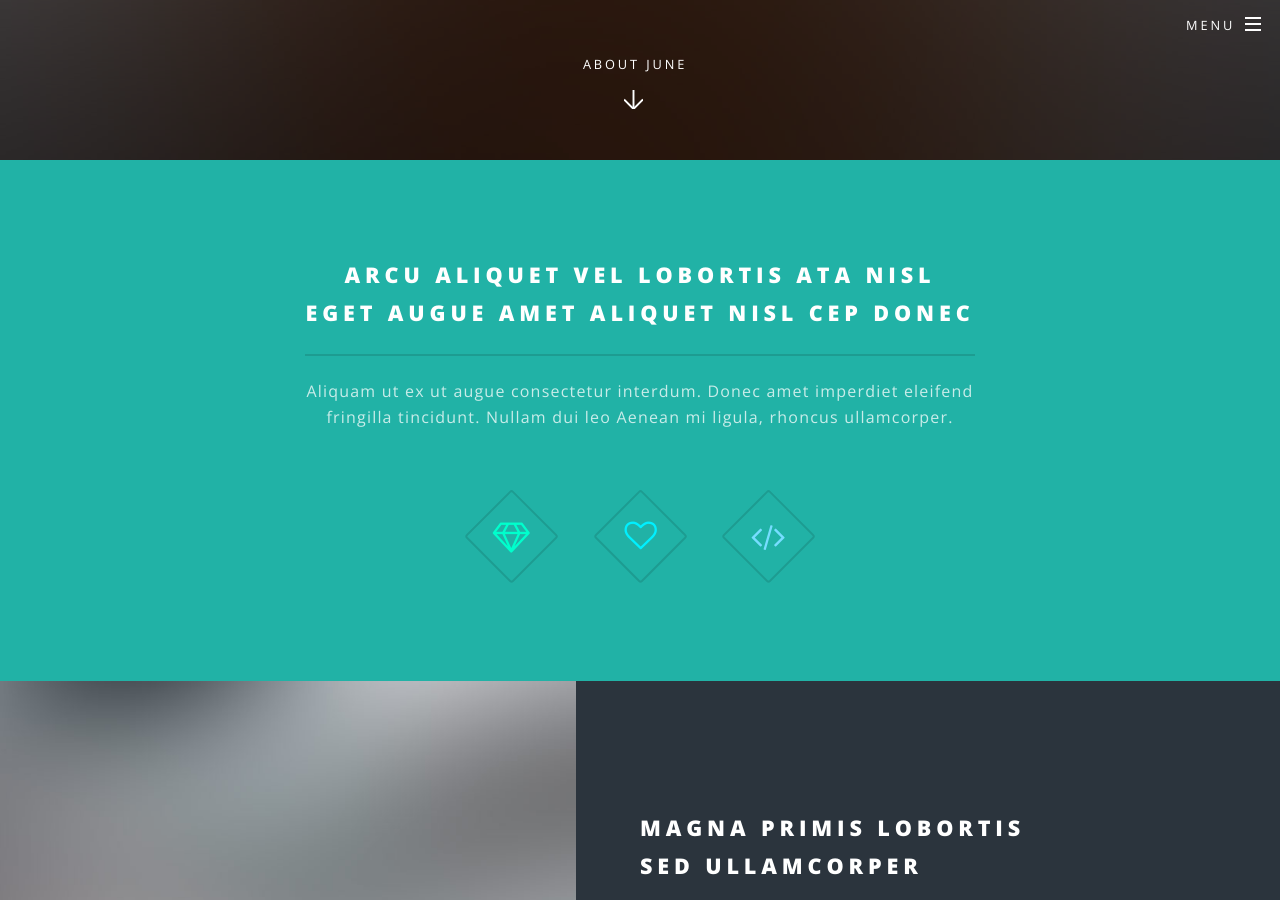
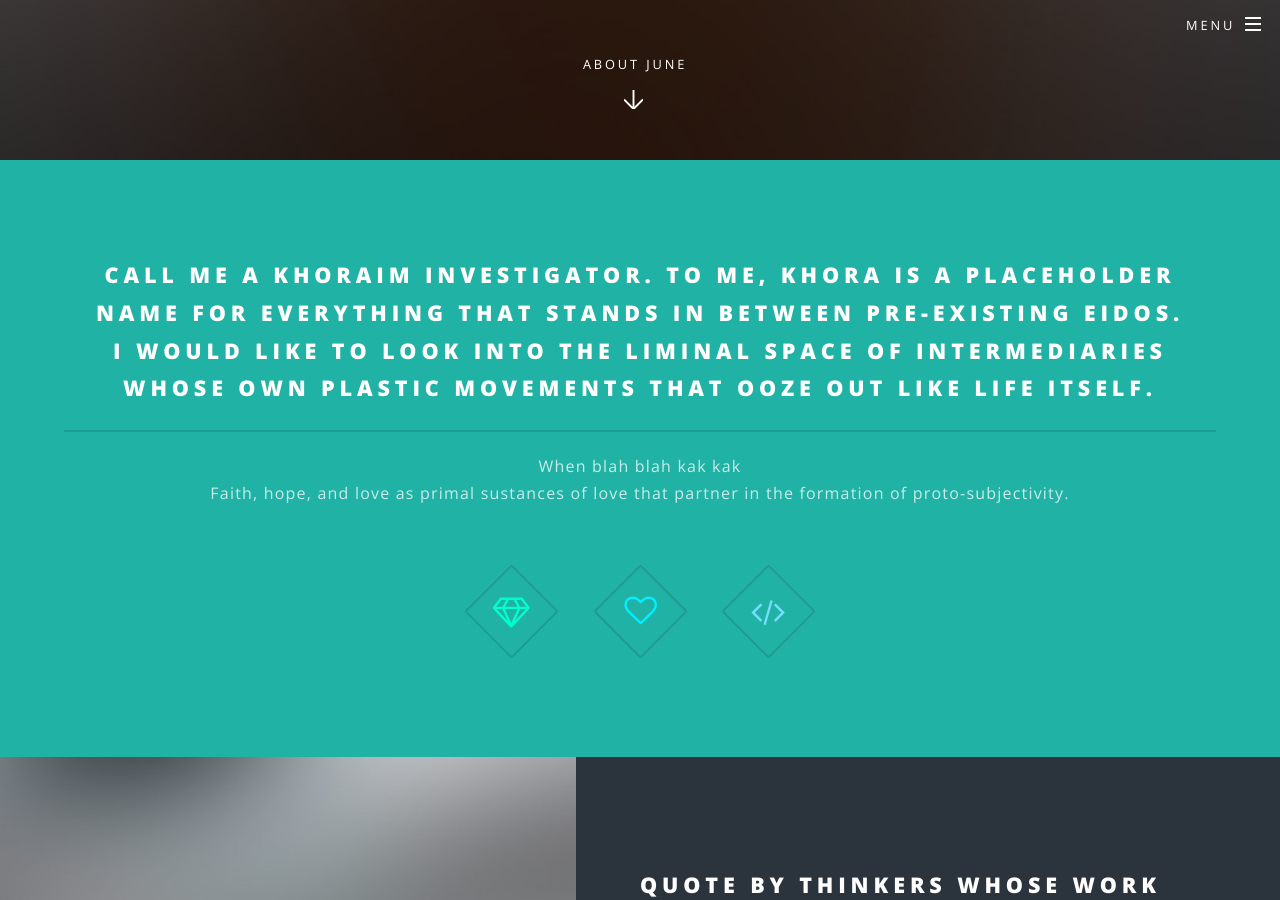
Before and after one commit to junesilvere/junesilvere, a Jekyll site: the page built from index.html, in a window 1280 px wide and 900 px high, scrolled down 740 px. Built offline with Jekyll 4.4.1, drawn with Linux system fonts in a browser that asks for light colours; some of the changed text lies outside the part shown.

Commit message:
Update index.html

```diff
--- a/index.html
+++ b/index.html
@@ -17,10 +17,10 @@ layout: landing
 					<section id="one" class="wrapper style1 special">
 						<div class="inner">
 							<header class="major">
-								<h2>Arcu aliquet vel lobortis ata nisl<br />
-								eget augue amet aliquet nisl cep donec</h2>
-								<p>Aliquam ut ex ut augue consectetur interdum. Donec amet imperdiet eleifend<br />
-								fringilla tincidunt. Nullam dui leo Aenean mi ligula, rhoncus ullamcorper.</p>
+								<h2>Call me a Khoraim investigator. To me, Khora is a placeholder name for everything that stands in between pre-existing eidos.<br />
+								I would like to look into the liminal space of intermediaries whose own plastic movements that ooze out like life itself.</h2>
+								<p>When blah blah kak kak<br />
+								Faith, hope, and love as primal sustances of love that partner in the formation of proto-subjectivity.</p>
 							</header>
 							<ul class="icons major">
 								<li><span class="icon fa-diamond major style1"><span class="label">Lorem</span></span></li>
@@ -34,7 +34,7 @@ layout: landing
 					<section id="two" class="wrapper alt style2">
 						<section class="spotlight">
 							<div class="image"><img src="images/pic01.jpg" alt="" /></div><div class="content">
-								<h2>Magna primis lobortis<br />
+								<h2>Quote by thinkers whose work I'm engaging<br />
 								sed ullamcorper</h2>
 								<p>Aliquam ut ex ut augue consectetur interdum. Donec hendrerit imperdiet. Mauris eleifend fringilla nullam aenean mi ligula.</p>
 							</div>
```
